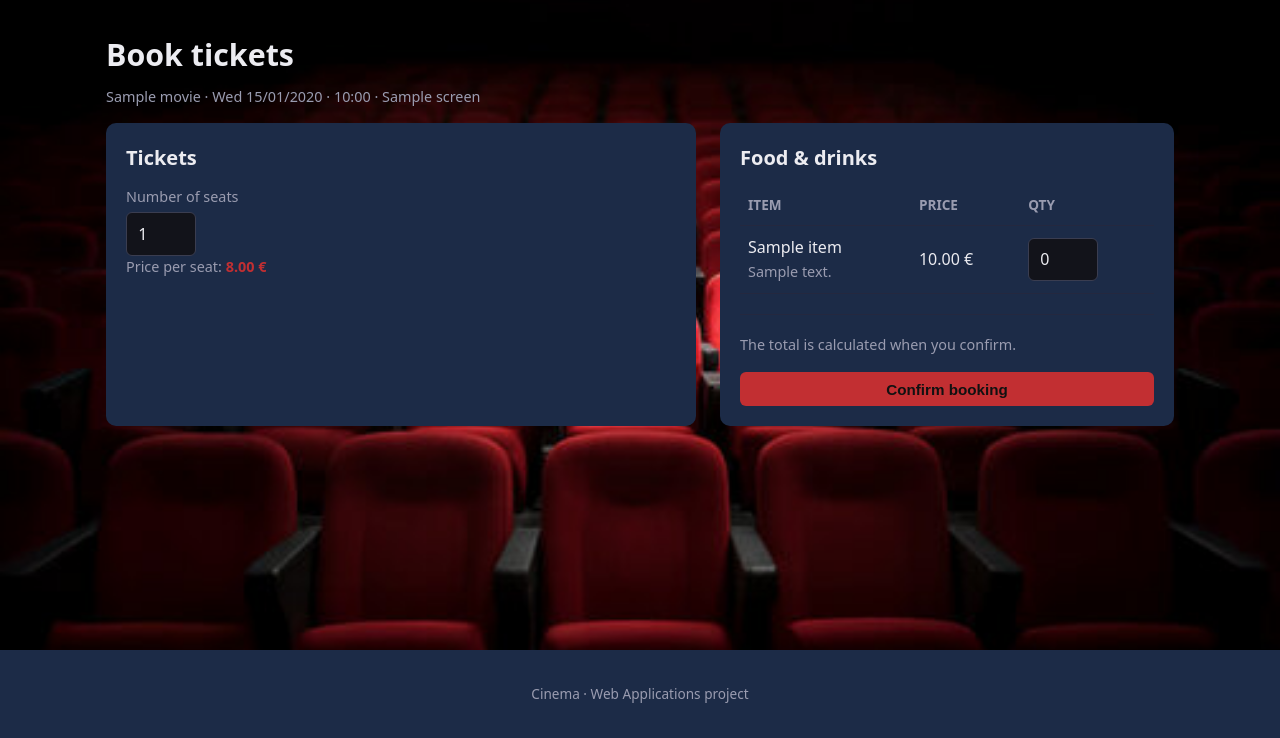
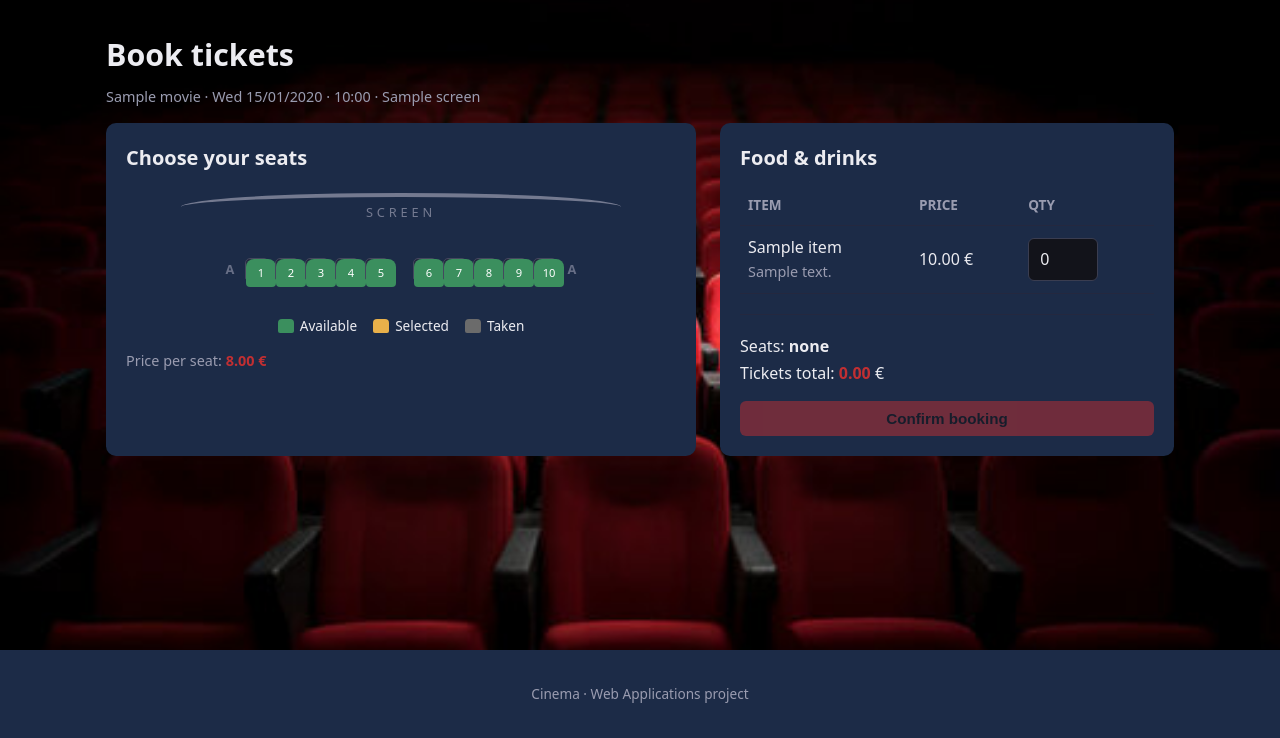
Before and after one commit to kalejandra-dev/Cinema, a Flask app: page /booking/1 in a window 1280 px wide. Shown: the part 62-800 px from the top of the page. Run offline with Flask 3, Linux system fonts and the light colour scheme; the visitor is signed in with stand-in values (Sample User, id 1); tables that the repository leaves empty hold one stand-in row (values such as "Sample post").

Commit message:
Add seat map to the booking page

```diff
--- a/cinema/main.py
+++ b/cinema/main.py
@@ -1,11 +1,12 @@
 from decimal import Decimal
+from sqlalchemy.exc import IntegrityError
 
 from flask import (
     Blueprint, render_template, request, redirect, url_for, session, flash, abort
 )
 
 from . import db
-from .model import Movie, Showtime, Booking, FoodItem, TicketPrice
+from .model import Movie, Showtime, Booking, FoodItem, TicketPrice, BookedSeat
 from .auth import login_required
 
 bp = Blueprint("main", __name__)
@@ -16,6 +17,17 @@ def ticket_price_for(showtime):
     tp = db.session.get(TicketPrice, showtime.date.weekday())
     return tp.price if tp else Decimal("8.00")
 
+def taken_seats(showtime):
+    """Labels of the seats already booked for a showtime, e.g. {"A1", "C5"}."""
+    query = db.select(BookedSeat).where(BookedSeat.showtime_id == showtime.id)
+    return {seat.label for seat in db.session.scalars(query)}
+
+
+def all_seats(screen):
+    """Labels of every seat in the room, e.g. {"A1", ..., "J10"}."""
+    return {f"{row}{number}"
+            for row, numbers in screen.seat_layout()
+            for number in numbers}
 
 # ====== Public pages ======
 
@@ -48,26 +60,44 @@ def booking(showtime_id):
     price_per_seat = ticket_price_for(showtime)
 
     if request.method == "POST":
-        num_seats = int(request.form.get("num_seats", 1))
-        if num_seats < 1:
-            flash("You need at least 1 seat.")
+        chosen = set(request.form.getlist("seats"))
+        if not chosen:
+            flash("Please choose at least one seat.")
+            return redirect(url_for("main.booking", showtime_id=showtime_id))
+        if not chosen <= all_seats(showtime.screen):
+            abort(400, "Invalid seat")
+        already_taken = chosen & taken_seats(showtime)
+        if already_taken:
+            flash("Sorry, these seats are already taken: "
+                  + ", ".join(sorted(already_taken)))
             return redirect(url_for("main.booking", showtime_id=showtime_id))
 
-        total = price_per_seat * num_seats
         new_booking = Booking(
             user_id=session["user"]["id"],
             showtime_id=showtime.id,
-            num_seats=num_seats,
-            total_price=total,
+            num_seats=len(chosen),
+            total_price=price_per_seat * len(chosen),
         )
+        for label in chosen:
+            new_booking.seats.append(BookedSeat(
+                showtime_id=showtime.id,
+                seat_row=label[0],
+                seat_number=int(label[1:]),
+            ))
         db.session.add(new_booking)
-        db.session.commit()
+        try:
+            db.session.commit()
+        except IntegrityError:
+            # Someone else booked one of these seats a moment ago
+            db.session.rollback()
+            flash("Sorry, one of those seats was just taken. Please choose again.")
+            return redirect(url_for("main.booking", showtime_id=showtime_id))
         flash("Booking confirmed.")
         return redirect(url_for("main.my_bookings"))
 
     return render_template("main/booking.html", showtime=showtime,
-                           food=food, price_per_seat=price_per_seat)
-
+                           food=food, price_per_seat=price_per_seat,
+                           taken=taken_seats(showtime))
 
 @bp.route("/my_bookings")
 @login_required
--- a/cinema/model.py
+++ b/cinema/model.py
@@ -3,7 +3,7 @@ import enum
 import datetime
 from decimal import Decimal
 
-from sqlalchemy import String, ForeignKey, Enum, Numeric, DateTime, func
+from sqlalchemy import String, ForeignKey, Enum, Numeric, DateTime, func, UniqueConstraint
 from sqlalchemy.orm import Mapped, mapped_column, relationship
 
 from . import db
@@ -46,6 +46,24 @@ class Screen(db.Model):
     showtimes: Mapped[list["Showtime"]] = relationship(
         back_populates="screen"
     )
+    SEATS_PER_ROW = 10
+
+    def seat_layout(self):
+        """Rows of the room built from its capacity.
+
+        Returns a list like [("A", [1, 2, ..., 10]), ("B", [1, ..., 10]), ...].
+        The last row is shorter if capacity is not a multiple of SEATS_PER_ROW.
+        """
+        layout = []
+        remaining = self.capacity
+        row_index = 0
+        while remaining > 0:
+            seats_in_row = min(self.SEATS_PER_ROW, remaining)
+            row_letter = chr(ord("A") + row_index)
+            layout.append((row_letter, list(range(1, seats_in_row + 1))))
+            remaining -= seats_in_row
+            row_index += 1
+        return layout
 
 
 class Showtime(db.Model):
@@ -144,6 +162,40 @@ class Booking(db.Model):
     packages: Mapped[list["BookingPackage"]] = relationship(
         back_populates="booking"
     )
+
+    seats: Mapped[list["BookedSeat"]] = relationship(
+        back_populates="booking",
+        cascade="all, delete-orphan"
+    )
+
+class BookedSeat(db.Model):
+    __tablename__ = "booked_seat"
+    # The same seat cannot be booked twice for the same showtime
+    __table_args__ = (
+        UniqueConstraint("showtime_id", "seat_row", "seat_number"),
+    )
+
+    id: Mapped[int] = mapped_column(primary_key=True)
+
+    booking_id: Mapped[int] = mapped_column(
+        ForeignKey("booking.id")
+    )
+
+    showtime_id: Mapped[int] = mapped_column(
+        ForeignKey("showtime.id")
+    )
+
+    seat_row: Mapped[str] = mapped_column(String(2))
+
+    seat_number: Mapped[int] = mapped_column()
+
+    booking: Mapped["Booking"] = relationship(
+        back_populates="seats"
+    )
+
+    @property
+    def label(self):
+        return f"{self.seat_row}{self.seat_number}"
 
 
 class FoodItem(db.Model):
--- /dev/null
+++ b/cinema/static/seat_map.js
@@ -0,0 +1,24 @@
+// Seat map on the booking page:
+// shows which seats are selected and the tickets total, and disables
+// the submit button while no seat is selected.
+document.addEventListener("DOMContentLoaded", () => {
+    const form = document.getElementById("booking-form");
+    if (!form) return;
+
+    const pricePerSeat = parseFloat(form.dataset.pricePerSeat);
+    const selectedText = document.getElementById("selected-seats");
+    const totalText = document.getElementById("seats-total");
+    const submitButton = form.querySelector("button[type='submit']");
+
+    function update() {
+        const checked = form.querySelectorAll("input[name='seats']:checked");
+        const labels = Array.from(checked, (input) => input.value);
+
+        selectedText.textContent = labels.length ? labels.join(", ") : "none";
+        totalText.textContent = (labels.length * pricePerSeat).toFixed(2);
+        submitButton.disabled = labels.length === 0;
+    }
+
+    form.addEventListener("change", update);
+    update();
+});
--- a/cinema/static/style.css
+++ b/cinema/static/style.css
@@ -285,3 +285,124 @@ label.checkbox { display: flex; align-items: center; gap: .5rem; color: var(--te
 
 img.poster { width: 100%; object-fit: cover; display: block; padding: 0; }
 .poster-placeholder { background-color: var(--surface-2); }
+
+/* ===== Seat map (booking page) ===== */
+/* Change these three colours to match the rest of the site */
+.seat-map, .seat-legend {
+  --seat-free: #3b8f5e;
+  --seat-selected: #e8b04a;
+  --seat-taken: #6b6b6b;
+}
+
+.seat-map {
+  overflow-x: auto;          /* scroll sideways on small phones */
+  padding: 8px 0 16px;
+  text-align: center;
+}
+
+.screen {
+  margin: 0 auto 24px;
+  width: 80%;
+  padding: 6px 0;
+  border-top: 4px solid currentColor;
+  border-radius: 50% 50% 0 0 / 14px 14px 0 0;
+  font-size: 0.8rem;
+  letter-spacing: 0.3em;
+  text-transform: uppercase;
+  opacity: 0.7;
+}
+
+.seat-row {
+  display: flex;
+  justify-content: center;
+  align-items: center;
+  gap: 6px;
+  margin-bottom: 6px;
+  min-width: max-content;
+}
+
+.row-label {
+  width: 18px;
+  font-size: 0.8rem;
+  font-weight: 600;
+  opacity: 0.6;
+}
+
+/* Aisle after the 5th seat of each row */
+.seat:nth-of-type(5) {
+  margin-right: 18px;
+}
+
+.seat {
+  position: relative;
+  cursor: pointer;
+}
+
+/* Hide the real checkbox but keep it usable with the keyboard */
+.seat input {
+  position: absolute;
+  opacity: 0;
+  width: 100%;
+  height: 100%;
+  margin: 0;
+  cursor: pointer;
+}
+
+.seat span {
+  display: flex;
+  align-items: center;
+  justify-content: center;
+  width: 30px;
+  height: 28px;
+  border-radius: 8px 8px 4px 4px;
+  background: var(--seat-free);
+  color: #fff;
+  font-size: 0.7rem;
+  transition: transform 0.1s;
+}
+
+.seat:hover span { transform: translateY(-2px); }
+
+.seat input:checked + span {
+  background: var(--seat-selected);
+  color: #1a1406;
+}
+
+.seat input:disabled + span {
+  background: var(--seat-taken);
+  color: transparent;        /* hide the number on taken seats */
+  cursor: not-allowed;
+  transform: none;
+}
+.seat input:disabled { cursor: not-allowed; }
+
+.seat input:focus-visible + span {
+  outline: 2px solid var(--seat-selected);
+  outline-offset: 2px;
+}
+
+/* Legend */
+.seat-legend {
+  display: flex;
+  justify-content: center;
+  flex-wrap: wrap;
+  gap: 16px;
+  list-style: none;
+  padding: 0;
+  font-size: 0.85rem;
+}
+.seat-legend li { display: flex; align-items: center; gap: 6px; }
+.seat-icon {
+  display: inline-block;
+  width: 16px;
+  height: 14px;
+  border-radius: 4px 4px 2px 2px;
+}
+.seat-icon.seat-free { background: var(--seat-free); }
+.seat-icon.seat-selected { background: var(--seat-selected); }
+.seat-icon.seat-taken { background: var(--seat-taken); }
+
+button[type="submit"]:disabled {
+  opacity: 0.5;
+  cursor: not-allowed;
+}
--- a/cinema/templates/main/booking.html
+++ b/cinema/templates/main/booking.html
@@ -7,12 +7,38 @@
   {{ showtime.time.strftime('%H:%M') }} · {{ showtime.screen.name }}
 </p>
 
-<form method="post" class="booking-layout">
+<form method="post" class="booking-layout" id="booking-form"
+      data-price-per-seat="{{ price_per_seat }}">
   <section class="panel">
-    <h2>Tickets</h2>
-    <label for="num_seats">Number of seats</label>
-    <input type="number" id="num_seats" name="num_seats" min="1" max="10" value="1" class="qty">
-    <p class="meta">Price per seat: <strong class="price">{{ "%.2f"|format(price_per_seat) }} €</strong></p>
+    <h2>Choose your seats</h2>
+
+    <div class="seat-map">
+      <div class="screen">Screen</div>
+      {% for row, numbers in showtime.screen.seat_layout() %}
+      <div class="seat-row">
+        <span class="row-label">{{ row }}</span>
+        {% for number in numbers %}
+          {% set label = row ~ number %}
+          <label class="seat" title="Seat {{ label }}">
+            <input type="checkbox" name="seats" value="{{ label }}"
+                   {% if label in taken %}disabled{% endif %}>
+            <span>{{ number }}</span>
+          </label>
+        {% endfor %}
+        <span class="row-label">{{ row }}</span>
+      </div>
+      {% endfor %}
+    </div>
+
+    <ul class="seat-legend">
+      <li><span class="seat-icon seat-free"></span> Available</li>
+      <li><span class="seat-icon seat-selected"></span> Selected</li>
+      <li><span class="seat-icon seat-taken"></span> Taken</li>
+    </ul>
+
+    <p class="meta">
+      Price per seat: <strong class="price">{{ "%.2f"|format(price_per_seat) }} €</strong>
+    </p>
   </section>
 
   <section class="panel">
@@ -35,9 +61,12 @@
     {% endif %}
 
     <div class="summary">
-      <p class="meta">The total is calculated when you confirm.</p>
+      <p>Seats: <strong id="selected-seats">none</strong></p>
+      <p>Tickets total: <strong id="seats-total" class="price">0.00</strong> €</p>
       <button type="submit" class="btn btn-block">Confirm booking</button>
     </div>
   </section>
 </form>
+
+<script src="{{ url_for('static', filename='seat_map.js') }}"></script>
 {% endblock %}
```
Also changed, not shown: cinema/templates/main/my_bookings.html (+7 -1 lines), seed.py (deleted, +0 -96 lines), requirements.txt (line endings or trailing spaces).
